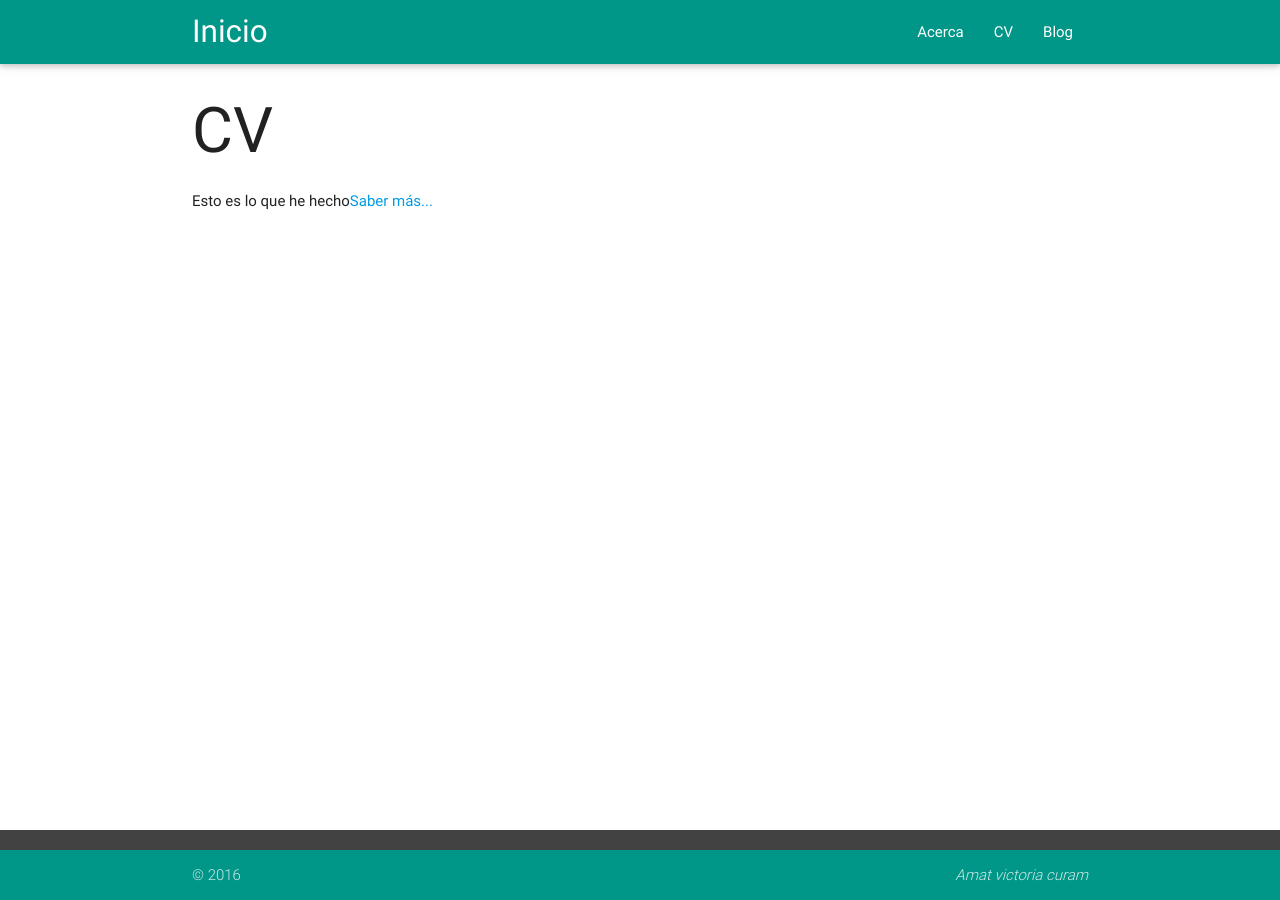
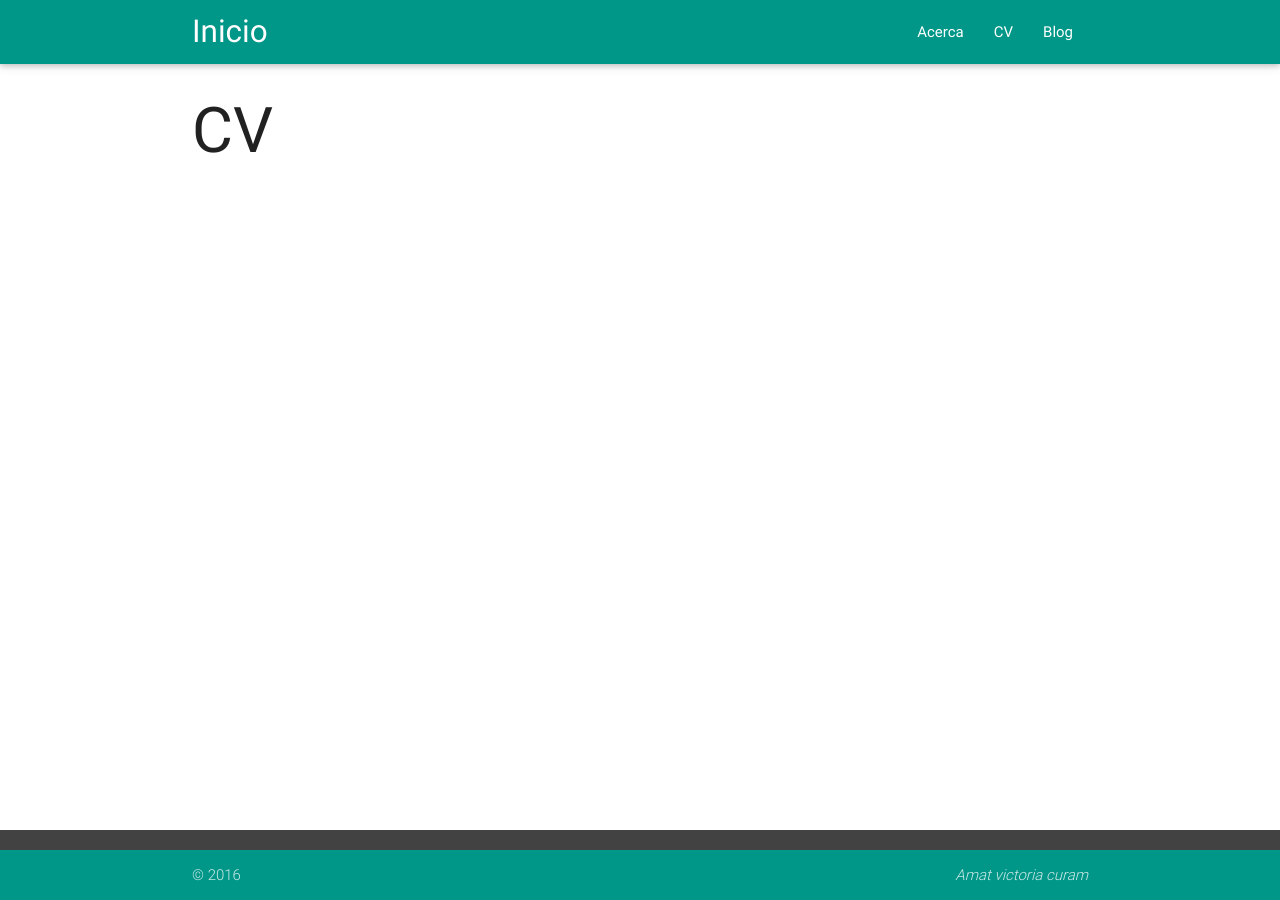
Before and after one commit to const3/const3.github.io, a Jekyll site: the page built from cv.html, in a window 1280 px wide. Built offline with Jekyll 4.4.1, drawn with Linux system fonts in a browser that asks for light colours; nearby versions of some CDN libraries.

Commit message:
Update cv.html

```diff
--- a/cv.html
+++ b/cv.html
@@ -4,5 +4,5 @@ title: CV
 ---
 <div class="container">
 	<h1>CV</h1>
-	<p>Esto es lo que he hecho<a href="/about">Saber más...</a></p>
+
 </div>
```
